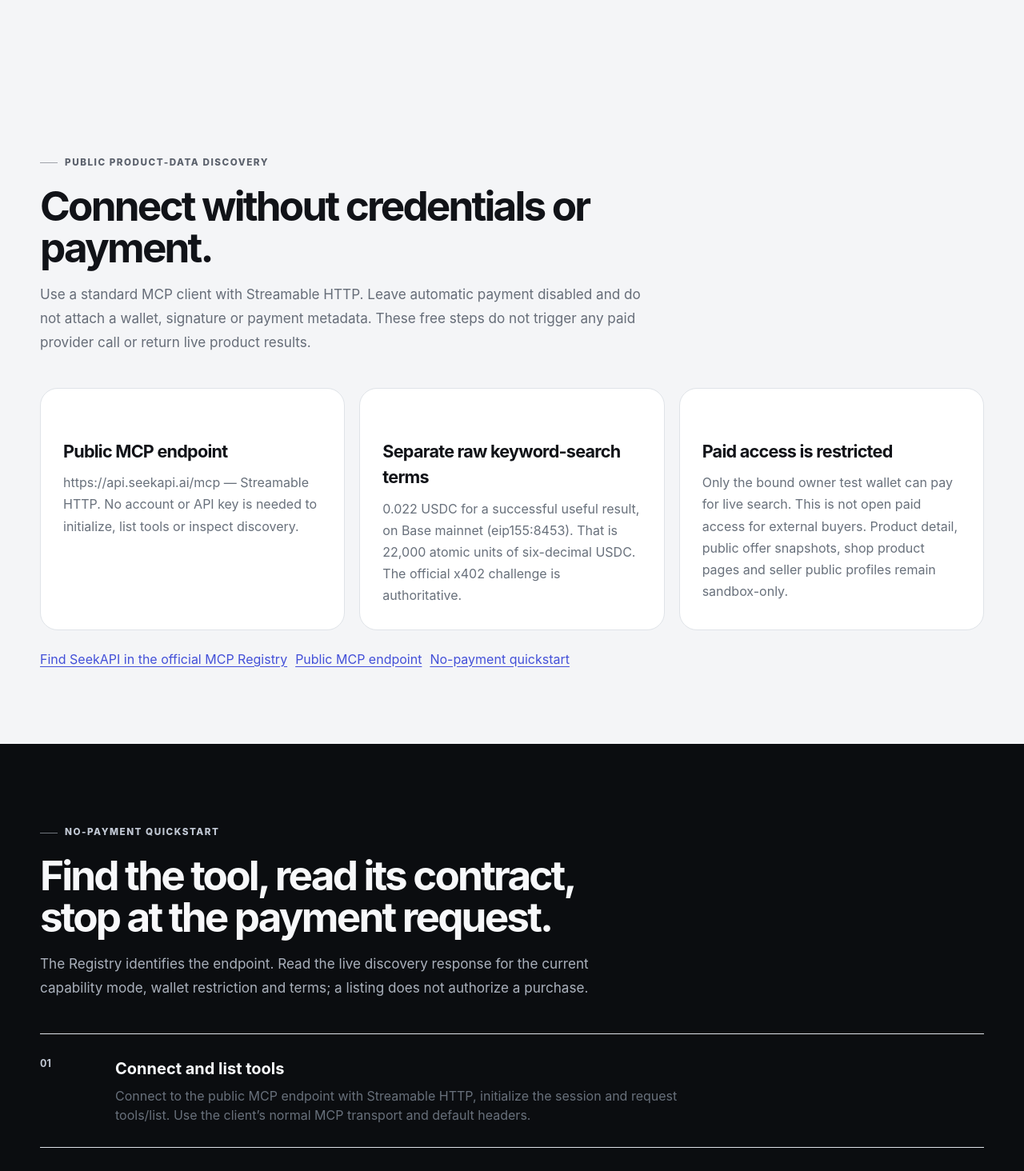
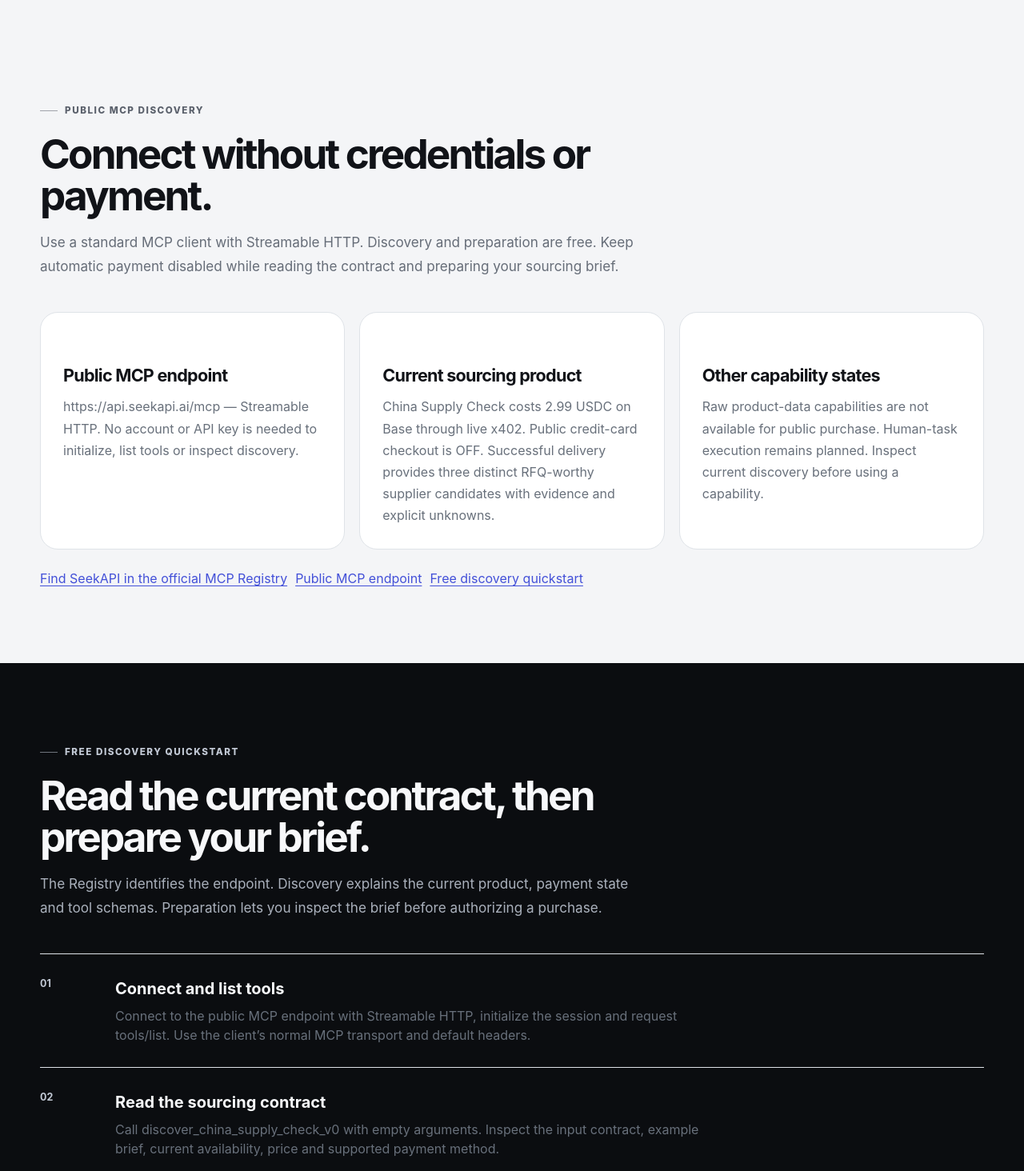
Before and after one commit to kiddhu/seekapi-public, a Next.js app: page /apis in a window 1280 px wide. Shown: the part 1260-2724 px from the top of the page at 80% size. Built offline with nearby package versions, Linux system fonts and the light colour scheme.

Commit message:
fix: remove owner-only search price from public API guide

```diff
--- a/app/(english)/apis/page.tsx
+++ b/app/(english)/apis/page.tsx
@@ -9,8 +9,8 @@ export const metadata = pageMetadata(
 
 const registryUrl = 'https://registry.modelcontextprotocol.io/v0.1/servers?search=io.github.kiddhu%2Fseekapi';
 const unpaidExample = JSON.stringify({
-  name: 'invoke_product_keyword_search_v0',
-  arguments: { request: { q: 'desk lamp', page: 1, page_size: 3 } },
+  name: 'discover_china_supply_check_v0',
+  arguments: {},
 }, null, 2);
 
 export default function Page() {
@@ -18,32 +18,31 @@ export default function Page() {
     <section className="page-hero"><div className="container">
       <Eyebrow>For developers and machines</Eyebrow>
       <h1>China supplier screening through a typed MCP interface.</h1>
-      <p>China Supply Check is the current sourcing product: three distinct evidence-backed China supplier candidates worth advancing to RFQ on success. Free discovery and preparation use public MCP; the existing confirmed x402 purchase path is live at 2.99 USDC on Base. Public credit-card checkout is OFF and is not available to buy.</p><p>The following raw product-data capabilities are separate products with separate prices and access states. The public product-data MCP endpoint supports free tool discovery and an unpaid search payment challenge. Paid search remains a limited test for one bound owner wallet. The other four product capabilities return sandbox fixtures. Human-task APIs are a separate, planned service.</p>
+      <p>China Supply Check is the current sourcing product: three distinct evidence-backed China supplier candidates worth advancing to RFQ on success. Free discovery and preparation use public MCP; the existing confirmed x402 purchase path is live at 2.99 USDC on Base. Public credit-card checkout is OFF and is not available to buy.</p><p>Other raw product-data capabilities are not available for public purchase. Their test access does not describe China Supply Check. Human-task APIs are a separate, planned service.</p>
       <div className="button-row"><a className="button" href="/for-agents#china-supply-check-mcp">China Supply Check MCP guide</a><a className="button button-ghost" href="/sourcing/china-supplier-api">Evidence response semantics</a></div>
     </div></section>
 
     <section className="section"><div className="container"><SectionTitle title="Use the live CSC tool contract" body="Read discover_china_supply_check_v0 and prepare_china_supply_check_v0 before the confirmed purchase/run flow. status_china_supply_check_v0 and result_china_supply_check_v0 require signed-wallet authentication bound to the settled order. This site does not document a separate CSC REST endpoint."/><a className="text-link" href="/china-supply-check">Product and current purchase path</a></div></section>
     <section className="section" id="product-search"><div className="container">
-      <SectionTitle eyebrow="Public product-data discovery" title="Connect without credentials or payment." body="Use a standard MCP client with Streamable HTTP. Leave automatic payment disabled and do not attach a wallet, signature or payment metadata. These free steps do not trigger any paid provider call or return live product results."/>
+      <SectionTitle eyebrow="Public MCP discovery" title="Connect without credentials or payment." body="Use a standard MCP client with Streamable HTTP. Discovery and preparation are free. Keep automatic payment disabled while reading the contract and preparing your sourcing brief."/>
       <div className="grid-3">
         <FeatureCard title="Public MCP endpoint" body="https://api.seekapi.ai/mcp — Streamable HTTP. No account or API key is needed to initialize, list tools or inspect discovery."/>
-        <FeatureCard title="Separate raw keyword-search terms" body="0.022 USDC for a successful useful result, on Base mainnet (eip155:8453). That is 22,000 atomic units of six-decimal USDC. The official x402 challenge is authoritative."/>
-        <FeatureCard title="Paid access is restricted" body="Only the bound owner test wallet can pay for live search. This is not open paid access for external buyers. Product detail, public offer snapshots, shop product pages and seller public profiles remain sandbox-only."/>
+        <FeatureCard title="Current sourcing product" body="China Supply Check costs 2.99 USDC on Base through live x402. Public credit-card checkout is OFF. Successful delivery provides three distinct RFQ-worthy supplier candidates with evidence and explicit unknowns."/>
+        <FeatureCard title="Other capability states" body="Raw product-data capabilities are not available for public purchase. Human-task execution remains planned. Inspect current discovery before using a capability."/>
       </div>
-      <div className="link-list"><a className="text-link" href={registryUrl}>Find SeekAPI in the official MCP Registry</a><a className="text-link" href="https://api.seekapi.ai/mcp">Public MCP endpoint</a><a className="text-link" href="#unpaid-quickstart">No-payment quickstart</a></div>
+      <div className="link-list"><a className="text-link" href={registryUrl}>Find SeekAPI in the official MCP Registry</a><a className="text-link" href="https://api.seekapi.ai/mcp">Public MCP endpoint</a><a className="text-link" href="#unpaid-quickstart">Free discovery quickstart</a></div>
     </div></section>
 
     <section className="section section-dark" id="unpaid-quickstart"><div className="container">
-      <SectionTitle eyebrow="No-payment quickstart" title="Find the tool, read its contract, stop at the payment request." body="The Registry identifies the endpoint. Read the live discovery response for the current capability mode, wallet restriction and terms; a listing does not authorize a purchase."/>
+      <SectionTitle eyebrow="Free discovery quickstart" title="Read the current contract, then prepare your brief." body="The Registry identifies the endpoint. Discovery explains the current product, payment state and tool schemas. Preparation lets you inspect the brief before authorizing a purchase."/>
       <ProcessSteps steps={[
         { title: 'Connect and list tools', body: 'Connect to the public MCP endpoint with Streamable HTTP, initialize the session and request tools/list. Use the client’s normal MCP transport and default headers.' },
-        { title: 'Read the search contract', body: 'Call discover_product_keyword_search_v0 with empty arguments. Inspect its input contract, example request, pricing, payment network, bound payer and invocation instructions.' },
-        { title: 'Request an unpaid challenge', body: 'Call invoke_product_keyword_search_v0 with the request shown below and no payment metadata. Expect an x402 payment-required tool error, not product data. Confirm exact, eip155:8453, amount 22000 and the USDC asset match discovery. Stop here; do not approve or sign a payment.' },
+        { title: 'Read the sourcing contract', body: 'Call discover_china_supply_check_v0 with empty arguments. Inspect the input contract, example brief, current availability, price and supported payment method.' },
+        { title: 'Prepare without paying', body: 'Call prepare_china_supply_check_v0 using the current schema and your product requirements. Review the normalized brief, delivery promise and remaining unknowns. Preparation does not purchase or execute a supplier check.' },
       ]}/>
-      <pre className="code-block" aria-label="Unpaid MCP tools/call parameters">{unpaidExample}</pre>
-      <p>Verified no-payment clients: Python MCP 1.30.0 with x402 2.24.0 using <code>x402MCPSession</code> and <code>auto_payment=False</code>; JavaScript MCP SDK 1.30.1 without a payment client. A Python MCP 2.2.0 high-level client paired with the generic x402 wrapper has a known call-interface mismatch; use the verified session-based combination for this check.</p>
-      <p>This is the parameters object for MCP <code>tools/call</code>, after initialization. The client handles the JSON-RPC envelope and session. An idempotency key is optional for this unpaid check; any later authorized paid call requires the stable key documented by discovery.</p>
-      <p>MCP returns an isError=true tool result containing structured x402 requirements; its HTTP transport can still return 200. A REST payment challenge uses HTTP 402. A 403 HTML page is an ingress failure, not an x402 payment request. Record the time, client version and Cloudflare Ray ID, then contact <a href="mailto:support@seekapi.ai">support@seekapi.ai</a>. Do not send wallet material or attempt payment to resolve a connection error.</p>
+      <pre className="code-block" aria-label="Free discovery MCP tools/call parameters">{unpaidExample}</pre>
+      <p>This is the parameters object for MCP <code>tools/call</code>, after initialization. Your MCP client handles the JSON-RPC envelope and session. See the <a href="/for-agents#china-supply-check-mcp">China Supply Check MCP guide</a> for preparation and the confirmed purchase/run flow.</p>
+      <p>A connection error does not authorize payment. Contact <a href="mailto:support@seekapi.ai">support@seekapi.ai</a> with the time and client version if discovery fails. Do not send wallet secrets or payment credentials.</p>
     </div></section>
 
     <section className="section" id="human-task-status"><div className="container">
--- a/lib/procurement-intents.ts
+++ b/lib/procurement-intents.ts
@@ -408,7 +408,7 @@ export const procurementIntents: ProcurementIntent[] = [
       "Keep unknowns distinct from false, zero or an empty commercial claim.",
       "Use signed-wallet authentication for current order reads; never treat an ID as a credential."
     ],
-    "unknowns": "Separate raw product-data capabilities can have different prices and access states. Their 0.022 USDC keyword-search terms do not describe China Supply Check. Read each capability's current discovery contract.",
+    "unknowns": "Raw product-data capabilities are not available for public purchase and do not describe China Supply Check. Read the current sourcing discovery contract for supported inputs, payment and delivery states.",
     "links": [
       [
         "/for-agents",
```
Also changed, not shown: 1 other file (tests, documents, lock files or other folders).
